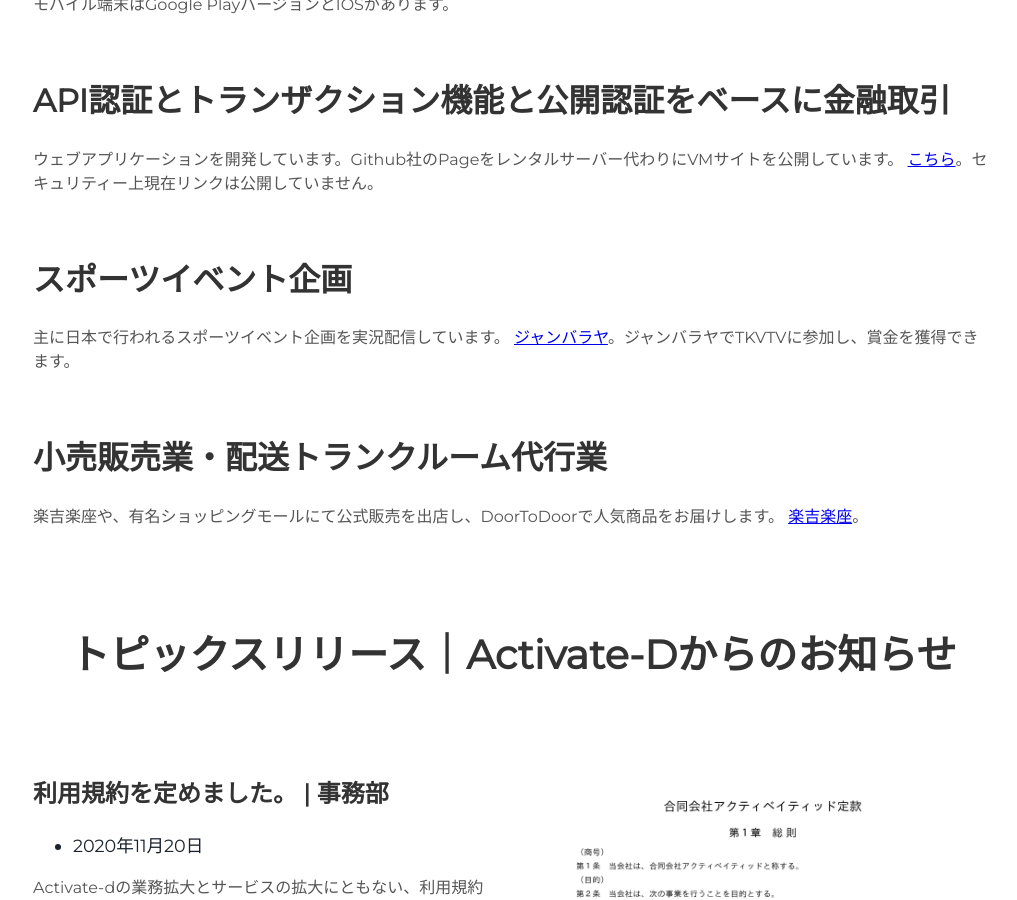
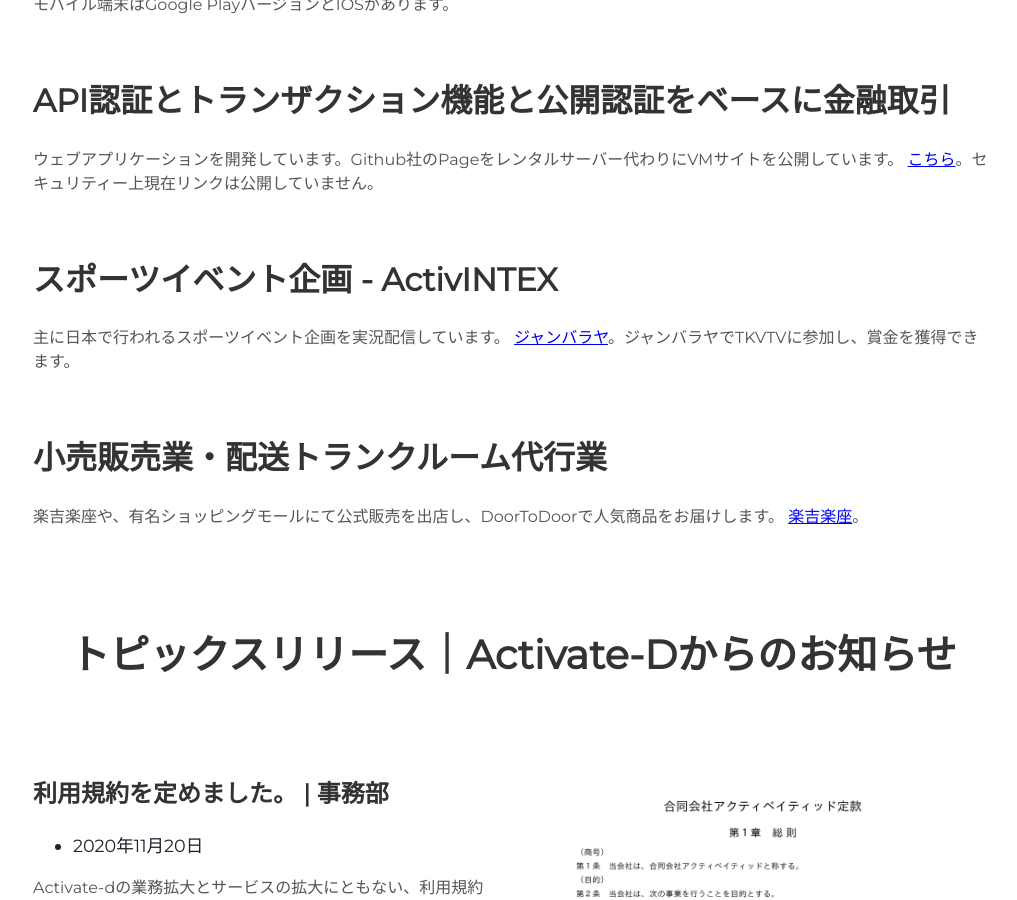
Before and after one commit to takagotch/page351, a Jekyll site: the page built from index.html, in a window 1280 px wide and 900 px high, scrolled down 2126 px. Shown: the whole window, without its empty margins (127-1144 px from the left). Built offline with Jekyll 4.4.1, drawn with Linux system fonts in a browser that asks for light colours.

Commit message:
Update about.html

```diff
--- a/_includes/about.html
+++ b/_includes/about.html
@@ -98,7 +98,7 @@
     </div>
 
     <div class="tech5">
-     <h2>スポーツイベント企画</h2>
+     <h2>スポーツイベント企画 - ActivINTEX</h2>
       <p>主に日本で行われるスポーツイベント企画を実況配信しています。
         <a href="https://takagotch.github.io/">ジャンバラヤ</a>。ジャンバラヤでTKVTVに参加し、賞金を獲得できます。
       </p>
```
